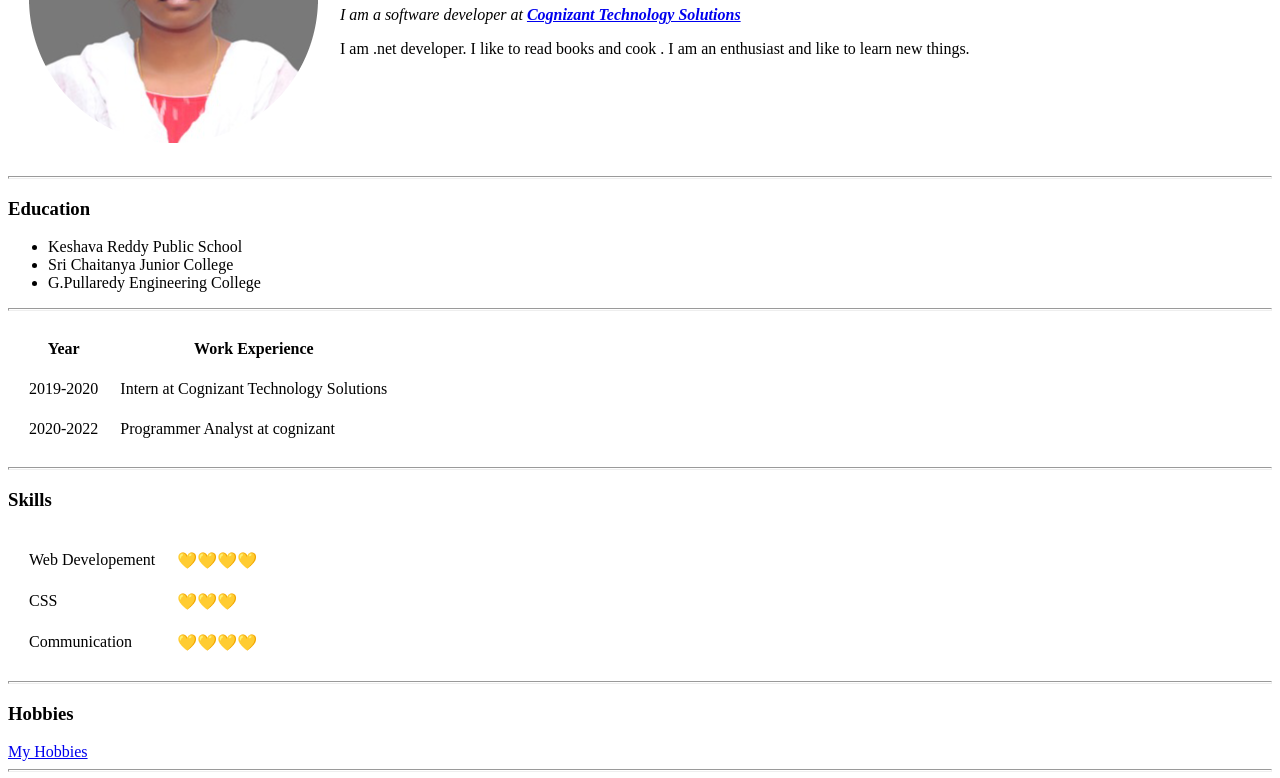
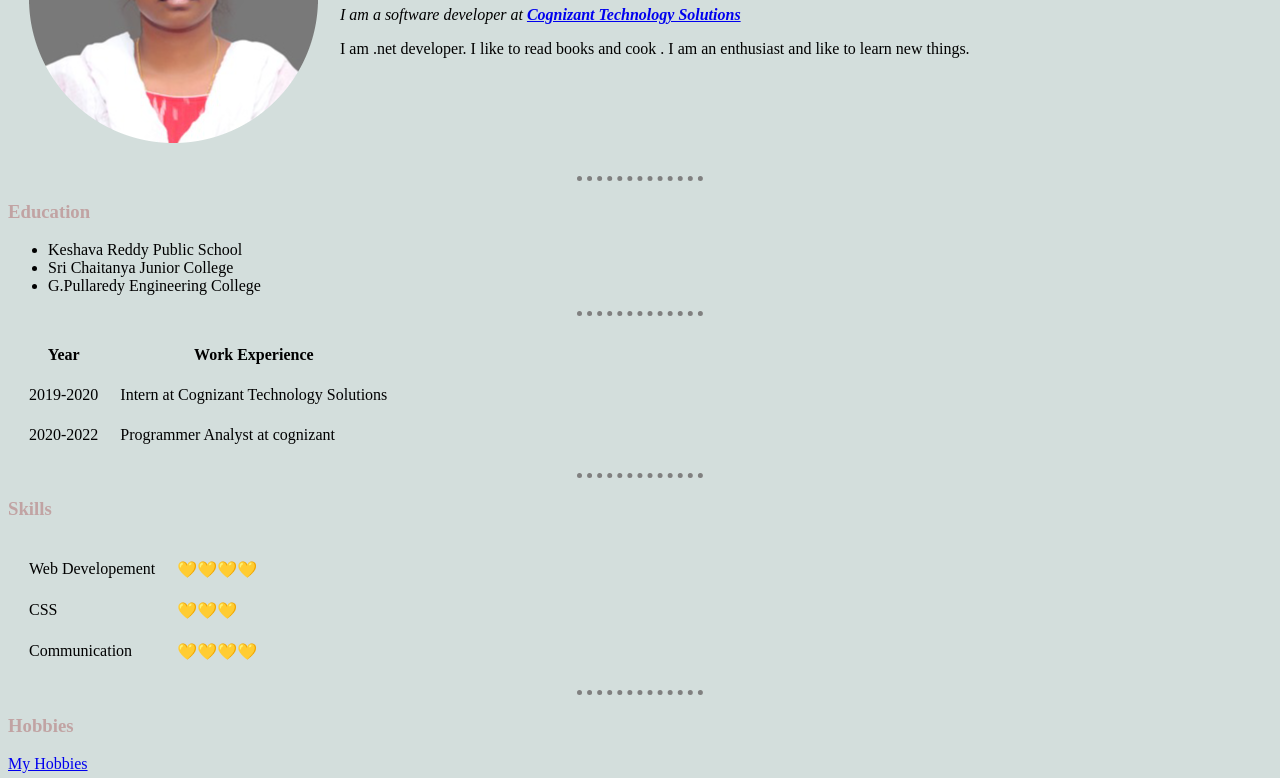
Before and after one commit to kancharlasreeja/CV, a plain HTML site: page index.html in a window 1280 px wide. Shown: the part 175-953 px from the top of the page. Drawn offline with Linux system fonts and the light colour scheme.

Commit message:
Update index.html
index.html

```diff
--- a/index.html
+++ b/index.html
@@ -4,6 +4,7 @@
 <head>
   <meta charset="utf-8">
   <title>Sreeja's Personal Site</title>
+  <link rel="stylesheet" href="CSS/Styles.css" />
 </head>
 
 <body>
```
